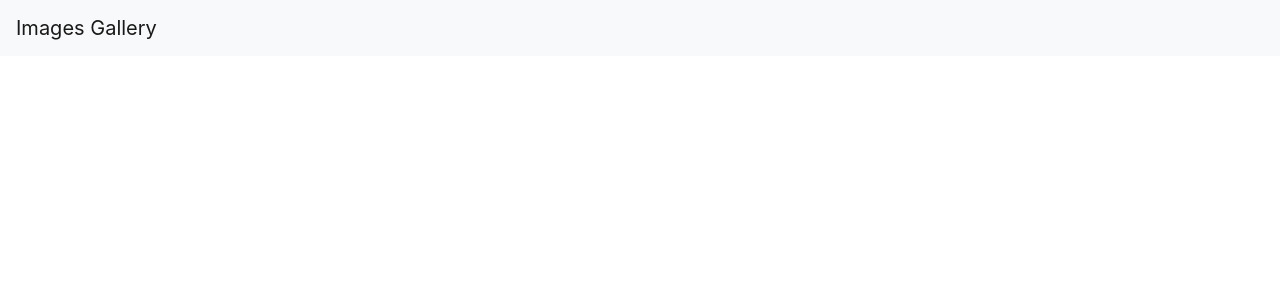
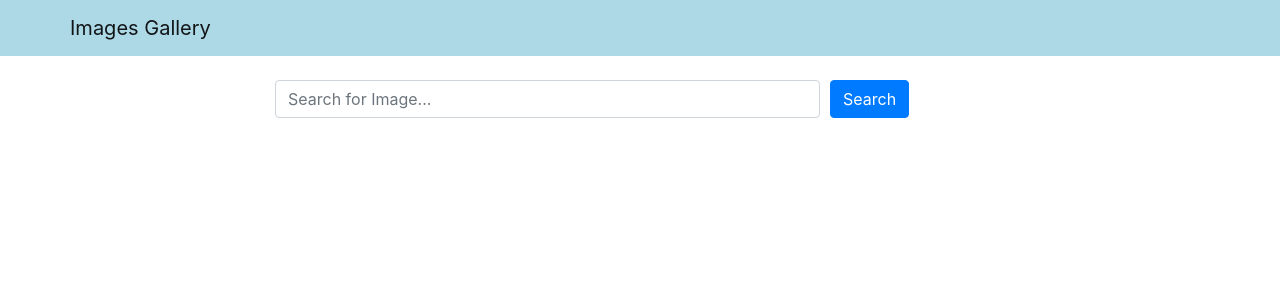
Before and after one commit to wrhenders/images-gallery, a React (Create React App) app in the folder frontend/: page / in a window 1280 px wide. Shown: the top 300 px of the page. Built offline with nearby package versions, Linux system fonts and the light colour scheme.

Commit message:
added controlled search

```diff
--- a/frontend/src/App.js
+++ b/frontend/src/App.js
@@ -1,10 +1,20 @@
+import { useState } from "react";
 import "bootstrap/dist/css/bootstrap.min.css";
 import Header from "./components/Header";
+import Search from "./components/Search";
 
 const App = () => {
+  const [word, setWord] = useState("");
+
+  const handleSearchSubmit = (e) => {
+    e.preventDefault();
+    console.log(word);
+  };
+
   return (
     <div>
       <Header title="Images Gallery" />
+      <Search word={word} setWord={setWord} handleSubmit={handleSearchSubmit} />
     </div>
   );
 };
--- a/frontend/src/components/Header.js
+++ b/frontend/src/components/Header.js
@@ -1,10 +1,16 @@
 import React from "react";
-import { Navbar } from "react-bootstrap";
+import { Navbar, Container } from "react-bootstrap";
+
+const navbarStyle = {
+  backgroundColor: "lightblue",
+};
 
 const Header = ({ title }) => {
   return (
-    <Navbar bg="light" variant="light">
-      <Navbar.Brand href="/">{title}</Navbar.Brand>
+    <Navbar style={navbarStyle} variant="light">
+      <Container>
+        <Navbar.Brand href="/">{title}</Navbar.Brand>
+      </Container>
     </Navbar>
   );
 };
--- /dev/null
+++ b/frontend/src/components/Search.js
@@ -0,0 +1,32 @@
+import React from "react";
+import { Button, Container, Row, Col, Form } from "react-bootstrap";
+
+const Search = ({ handleSubmit, word, setWord }) => {
+  return (
+    <Container className="mt-4">
+      <Row className="justify-content-center">
+        <Col xs={12} md={8}>
+          <Form onSubmit={handleSubmit}>
+            <Form.Row>
+              <Col xs={9}>
+                <Form.Control
+                  placeholder="Search for Image..."
+                  type="text"
+                  value={word}
+                  onChange={(e) => setWord(e.target.value)}
+                />
+              </Col>
+              <Col>
+                <Button varient="primary" type="submit">
+                  Search
+                </Button>
+              </Col>
+            </Form.Row>
+          </Form>
+        </Col>
+      </Row>
+    </Container>
+  );
+};
+
+export default Search;
```
